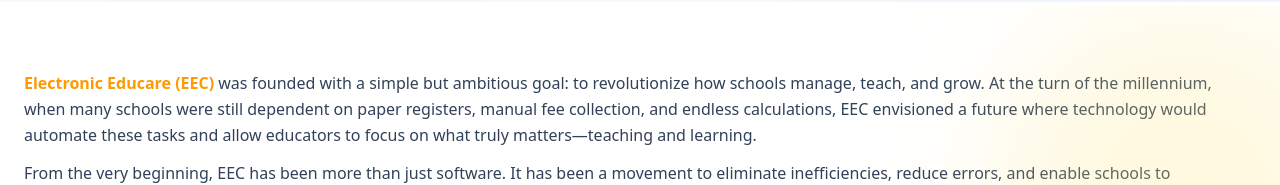
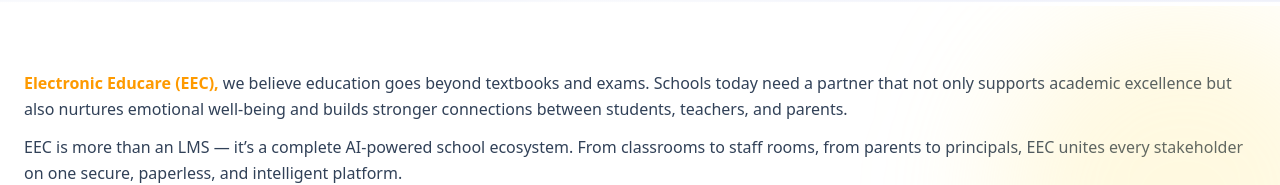
Before and after one commit to Raktimmaity/eec, a React (Vite) app: page /about in a window 1280 px wide. Shown: the part 615-800 px from the top of the page. Built offline with nearby package versions, Linux system fonts and the light colour scheme; no server answers.

Commit message:
update about us

```diff
--- a/src/pages/About.jsx
+++ b/src/pages/About.jsx
@@ -42,28 +42,15 @@
           <div className="">
             {/* <h2 className="text-2xl font-bold">Our Story</h2> */}
             <p className="mt-3 text-slate-700 leading-relaxed">
-              <span className="font-extrabold text-amber-500">Electronic Educare (EEC) {" "}</span>
-              was founded with a simple but ambitious goal: to revolutionize how schools
-              manage, teach, and grow. At the turn of the millennium, when many schools
-              were still dependent on paper registers, manual fee collection, and endless
-              calculations, EEC envisioned a future where technology would automate these
-              tasks and allow educators to focus on what truly matters—teaching and learning.
+              <span className="font-extrabold text-amber-500">Electronic Educare (EEC), {" "}</span>
+              we believe education goes beyond textbooks and exams. Schools today need a partner that not only supports academic excellence but also nurtures emotional well-being and builds stronger connections between students, teachers, and parents.
             </p>
             <p className="mt-3 text-slate-700 leading-relaxed">
-              From the very beginning, EEC has been more than just software. It has been a
-              movement to eliminate inefficiencies, reduce errors, and enable schools to
-              communicate seamlessly with parents, students, teachers, and administrators.
-              Over the years, our platform has grown from a simple management system into
-              a robust 360° ERP + LMS solution that connects every aspect of school life
-              under one secure, intelligent platform.
+              EEC is more than an LMS — it’s a complete AI-powered school ecosystem. From classrooms to staff rooms, from parents to principals, EEC unites every stakeholder on one secure, paperless, and intelligent platform.
             </p>
-            {/* <p className="mt-3 text-slate-700 leading-relaxed">
-              As technology advanced—from bulky 700 MHz desktops to today’s multi-GHz devices,
-              and from 20 GB hard drives to terabyte-sized SSDs—EEC has kept pace, ensuring
-              schools always benefit from innovation and speed. What once seemed futuristic
-              is now essential: secure data protection, AI-ready insights, and experiential
-              learning tools that go beyond the classroom walls.
-            </p> */}
+            <p className="mt-3 text-slate-700 leading-relaxed">
+              Guided by our unique 4R Philosophy — Reflect, Revise, Retrieve, Repeat — EEC ensures learning is continuous, adaptive, and meaningful. With features like personalized AI learning, smart administration, advanced LMS, and well-being monitoring, we help schools create confident learners, empowered teachers, and satisfied parents.
+            </p>
           </div>
 
           {/* Our Journey */}
```
